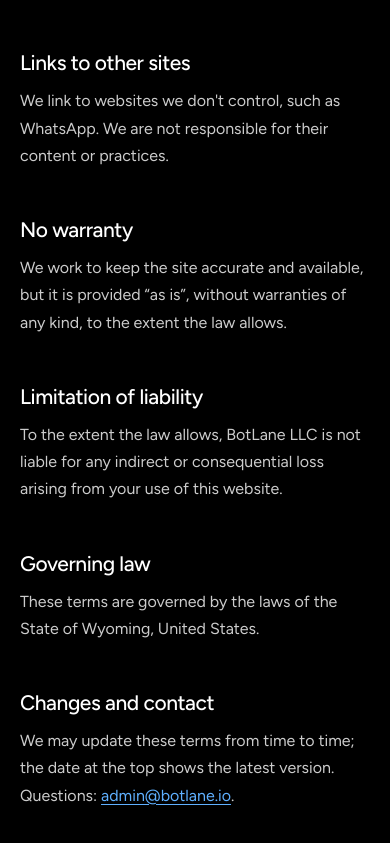
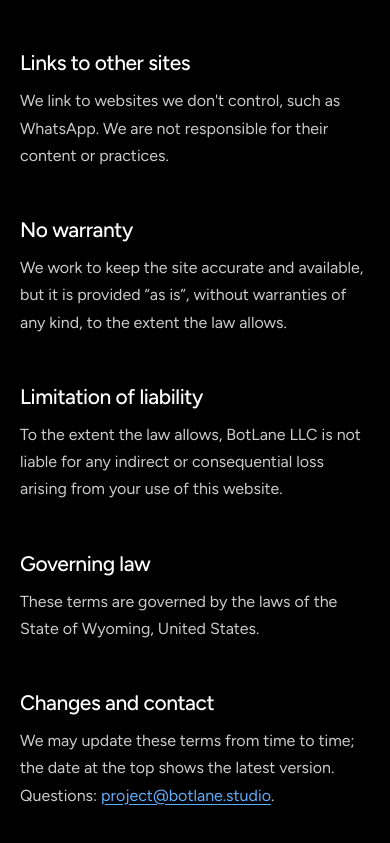
Before and after one commit to botlaneio/bot-studio, a Next.js app: page /terms in a window 390 px wide. Shown: the part 1105-1948 px from the top of the page. Built offline with nearby package versions, Linux system fonts and the light colour scheme; no server answers; a web font is replaced by a local one.

Commit message:
Use project@botlane.studio as the studio's email. (#14)
Replaces admin@botlane.io in the contact page and form, footer, mobile
nav, chat modal, Lane guide, Terms, Privacy and Knowledge docs, and
bumps the policy dates.

```diff
--- a/src/app/contact/ContactForm.tsx
+++ b/src/app/contact/ContactForm.tsx
@@ -17,7 +17,7 @@ export function ContactForm() {
     const body = [`Name: ${name}`, company ? `Company: ${company}` : "", `Email: ${email}`, "", message]
       .filter((line) => line !== "")
       .join("\n");
-    const href = `mailto:admin@botlane.io?subject=${encodeURIComponent("Botlane Studios")}&body=${encodeURIComponent(body)}`;
+    const href = `mailto:project@botlane.studio?subject=${encodeURIComponent("Botlane Studios")}&body=${encodeURIComponent(body)}`;
     window.location.href = href;
   };
 
@@ -43,7 +43,7 @@ export function ContactForm() {
         Prepare email
         <Arrow className={styles.submitArrow} />
       </button>
-      <p className={styles.legal}>This opens a draft in your email app. Review it and send it there. If your email app does not open, write to <a href="mailto:admin@botlane.io">admin@botlane.io</a>.</p>
+      <p className={styles.legal}>This opens a draft in your email app. Review it and send it there. If your email app does not open, write to <a href="mailto:project@botlane.studio">project@botlane.studio</a>.</p>
       <p className={styles.legal}>
         See our <Link href="/terms">Terms of Service</Link>.
       </p>
--- a/src/app/contact/page.tsx
+++ b/src/app/contact/page.tsx
@@ -7,7 +7,7 @@ export const metadata: Metadata = {
   alternates: { canonical: "/contact" },
   title: "Contact",
   description:
-    "Talk to Botlane Studios in Sheridan, Wyoming. Email admin@botlane.io or call +1 307 218 5715.",
+    "Talk to Botlane Studios in Sheridan, Wyoming. Email project@botlane.studio or call +1 307 218 5715.",
 };
 
 export default function ContactPage() {
@@ -45,8 +45,8 @@ export default function ContactPage() {
               </div>
               <div>
                 <p className={styles.detailLabel}>Email</p>
-                <a className={styles.detailLink} href="mailto:admin@botlane.io">
-                  admin@botlane.io
+                <a className={styles.detailLink} href="mailto:project@botlane.studio">
+                  project@botlane.studio
                 </a>
               </div>
               <div>
--- a/src/app/knowledge/docs.tsx
+++ b/src/app/knowledge/docs.tsx
@@ -91,7 +91,7 @@ function CompanyOverview() {
         Sheridan, WY 82801
       </p>
       <p>
-        <a href="mailto:admin@botlane.io">admin@botlane.io</a>
+        <a href="mailto:project@botlane.studio">project@botlane.studio</a>
         <br />
         <a href="tel:+13072185715">+1 307 218 5715</a>
       </p>
@@ -130,7 +130,7 @@ function Team() {
     <>
       <p>Botlane Studios is a small studio of BotLane LLC.</p>
       <p>
-        <a href="mailto:admin@botlane.io">admin@botlane.io</a>
+        <a href="mailto:project@botlane.studio">project@botlane.studio</a>
         <br />
         <a href="tel:+13072185715">+1 307 218 5715</a>
       </p>
@@ -169,12 +169,12 @@ function Policies() {
 
       <h2>Privacy policy</h2>
       <p>
-        Full page: <Link href="/privacy">Privacy policy</Link>. Last updated 2 October 2026.
+        Full page: <Link href="/privacy">Privacy policy</Link>. Last updated 5 October 2026.
       </p>
       <p>
         It explains how BotLane LLC (&ldquo;Botlane Studios&rdquo;) handles personal information when you visit this website or get in
         touch. The company address is 30 N Gould St, Ste R, Sheridan, WY 82801. Contact is{" "}
-        <a href="mailto:admin@botlane.io">admin@botlane.io</a> or +1 307 218 5715.
+        <a href="mailto:project@botlane.studio">project@botlane.studio</a> or +1 307 218 5715.
       </p>
       <ul>
         <li>
@@ -200,14 +200,14 @@ function Policies() {
         </li>
         <li>
           You can ask to access, correct or delete the personal information held about you, or to stop being contacted, by emailing{" "}
-          <a href="mailto:admin@botlane.io">admin@botlane.io</a>. Further rights under local law will be honoured.
+          <a href="mailto:project@botlane.studio">project@botlane.studio</a>. Further rights under local law will be honoured.
         </li>
         <li>Links to other sites, such as botlane.io and WhatsApp, follow those sites&apos; own privacy policies.</li>
       </ul>
 
       <h2>Terms of use</h2>
       <p>
-        Full page: <Link href="/terms">Terms of use</Link>. Last updated 2 October 2026.
+        Full page: <Link href="/terms">Terms of use</Link>. Last updated 5 October 2026.
       </p>
       <p>
         These terms govern use of this website, operated by BotLane LLC at the same Sheridan address. By using the site you agree to them.
@@ -233,7 +233,7 @@ function Policies() {
         </li>
         <li>The terms are governed by the laws of the State of Wyoming, United States.</li>
         <li>
-          Questions: <a href="mailto:admin@botlane.io">admin@botlane.io</a>. If the terms change, the date at the top of that page is
+          Questions: <a href="mailto:project@botlane.studio">project@botlane.studio</a>. If the terms change, the date at the top of that page is
           updated.
         </li>
       </ul>
--- a/src/app/privacy/page.tsx
+++ b/src/app/privacy/page.tsx
@@ -14,7 +14,7 @@ export default function PrivacyPage() {
       <PageHero kicker="// Legal" title="Privacy policy" mark="." />
       <section className={page.section}>
         <div className={page.prose}>
-          <p className={page.updated}>Last updated 2 October 2026</p>
+          <p className={page.updated}>Last updated 5 October 2026</p>
 
           <p>
             This policy explains how BotLane LLC (&ldquo;Botlane Studios&rdquo;, &ldquo;we&rdquo;, &ldquo;us&rdquo;) handles personal
@@ -24,7 +24,7 @@ export default function PrivacyPage() {
           <h2>Who we are</h2>
           <p>
             BotLane LLC, 30 N Gould St, Ste R, Sheridan, WY 82801, United States. You can reach us at{" "}
-            <a href="mailto:admin@botlane.io">admin@botlane.io</a> or +1 307 218 5715.
+            <a href="mailto:project@botlane.studio">project@botlane.studio</a> or +1 307 218 5715.
           </p>
 
           <h2>What we collect</h2>
@@ -64,7 +64,7 @@ export default function PrivacyPage() {
           <h2>Your choices and rights</h2>
           <p>
             You can ask us to access, correct or delete the personal information we hold about you, or to stop contacting you, by emailing{" "}
-            <a href="mailto:admin@botlane.io">admin@botlane.io</a>. Depending on where you live, you may have further rights under local
+            <a href="mailto:project@botlane.studio">project@botlane.studio</a>. Depending on where you live, you may have further rights under local
             law; we will honour them.
           </p>
 
--- a/src/app/terms/page.tsx
+++ b/src/app/terms/page.tsx
@@ -14,7 +14,7 @@ export default function TermsPage() {
       <PageHero kicker="// Legal" title="Terms of use" mark="." />
       <section className={page.section}>
         <div className={page.prose}>
-          <p className={page.updated}>Last updated 2 October 2026</p>
+          <p className={page.updated}>Last updated 5 October 2026</p>
 
           <p>
             These terms govern your use of this website, operated by BotLane LLC (&ldquo;Botlane Studios&rdquo;, &ldquo;we&rdquo;,
@@ -61,7 +61,7 @@ export default function TermsPage() {
           <h2>Changes and contact</h2>
           <p>
             We may update these terms from time to time; the date at the top shows the latest version. Questions:{" "}
-            <a href="mailto:admin@botlane.io">admin@botlane.io</a>.
+            <a href="mailto:project@botlane.studio">project@botlane.studio</a>.
           </p>
         </div>
       </section>
--- a/src/components/Footer.tsx
+++ b/src/components/Footer.tsx
@@ -242,8 +242,8 @@ export function Footer() {
               </div>
               <div>
                 <p className={styles.colLabel}>Online</p>
-                <a className={styles.mail} href="mailto:admin@botlane.io">
-                  admin@botlane.io
+                <a className={styles.mail} href="mailto:project@botlane.studio">
+                  project@botlane.studio
                 </a>
               </div>
             </div>
--- a/src/components/Nav.tsx
+++ b/src/components/Nav.tsx
@@ -299,7 +299,7 @@ export function Nav() {
               <Arrow className={styles.ctaArrow} />
             </a>
             <div className={styles.mobileContact}>
-              <a href="mailto:admin@botlane.io">admin@botlane.io</a>
+              <a href="mailto:project@botlane.studio">project@botlane.studio</a>
               <a href="https://wa.me/919979972714" target="_blank" rel="noopener">
                 WhatsApp ↗
               </a>
--- a/src/components/lane/studioReply.ts
+++ b/src/components/lane/studioReply.ts
@@ -4,7 +4,7 @@ import { CAPABILITIES, NAV_CAPABILITIES } from "../capabilities";
 export function studioReply(message: string): string {
   const text = message.toLowerCase();
   if (/existing|support|customer/.test(text)) {
-    return "For an existing project, contact admin@botlane.io with your project name and what you need. You can also use ‘Talk to the team’ below. This guide cannot access project records or create support tickets.";
+    return "For an existing project, contact project@botlane.studio with your project name and what you need. You can also use ‘Talk to the team’ below. This guide cannot access project records or create support tickets.";
   }
   if (/price|pricing|cost|budget|plan|package|quote|compare/.test(text)) {
     return "Websites: from $8,000. Strategy, design, and development are included.\n\nWeb Apps: from $20,000, plus discovery. Strategy, design, and development are included.\n\nSEO and AI are optional add-ons, quoted separately. Every project is still quoted to its agreed scope. The ranges are on the pricing page.";
--- a/src/components/process/ChatModal.tsx
+++ b/src/components/process/ChatModal.tsx
@@ -105,9 +105,9 @@ export function ChatModal({
 
             <ul className={styles.rows}>
               <li>
-                <a className={`${styles.row} arrowHost`} href="mailto:admin@botlane.io?subject=Project%20enquiry">
+                <a className={`${styles.row} arrowHost`} href="mailto:project@botlane.studio?subject=Project%20enquiry">
                   <span className={styles.rowTag}>Email</span>
-                  <span className={styles.rowValue}>admin@botlane.io</span>
+                  <span className={styles.rowValue}>project@botlane.studio</span>
                   <Arrow className={styles.rowArrow} />
                 </a>
               </li>
```
